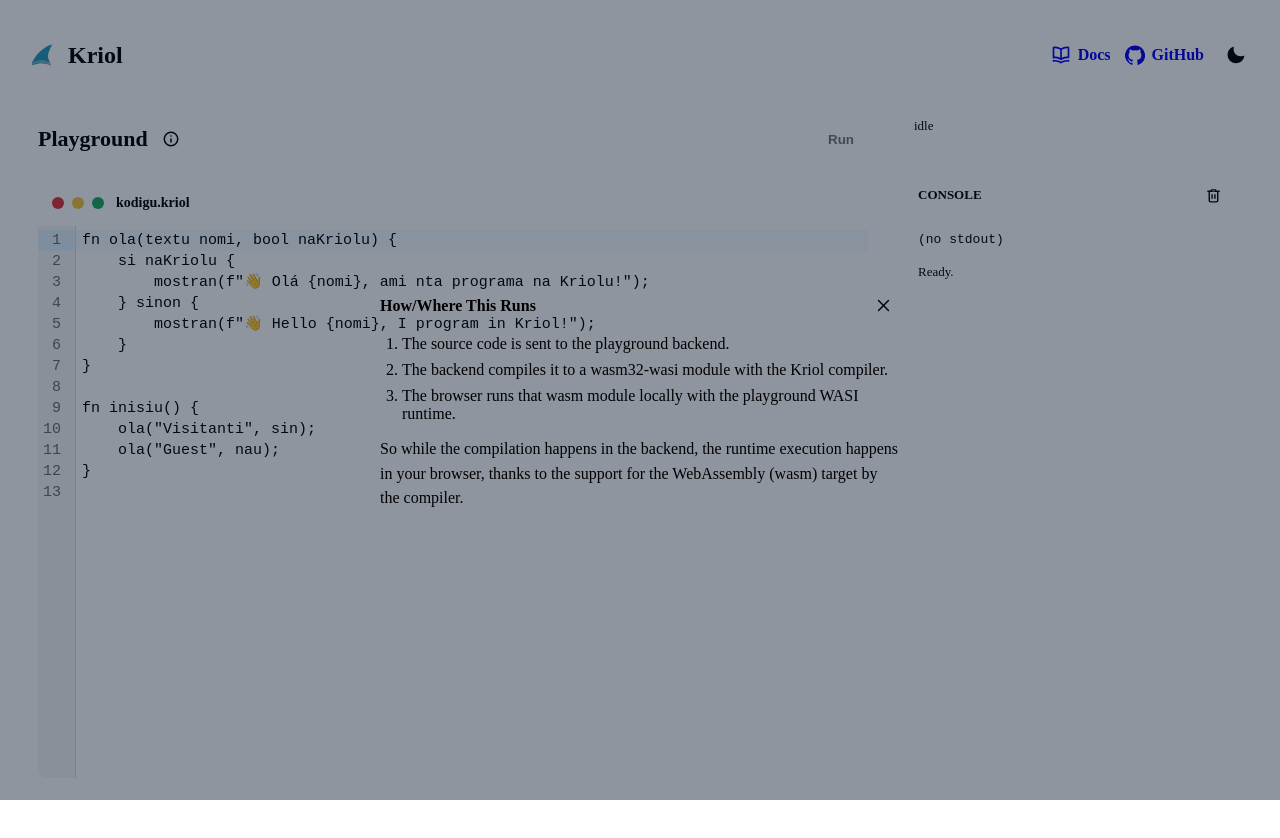
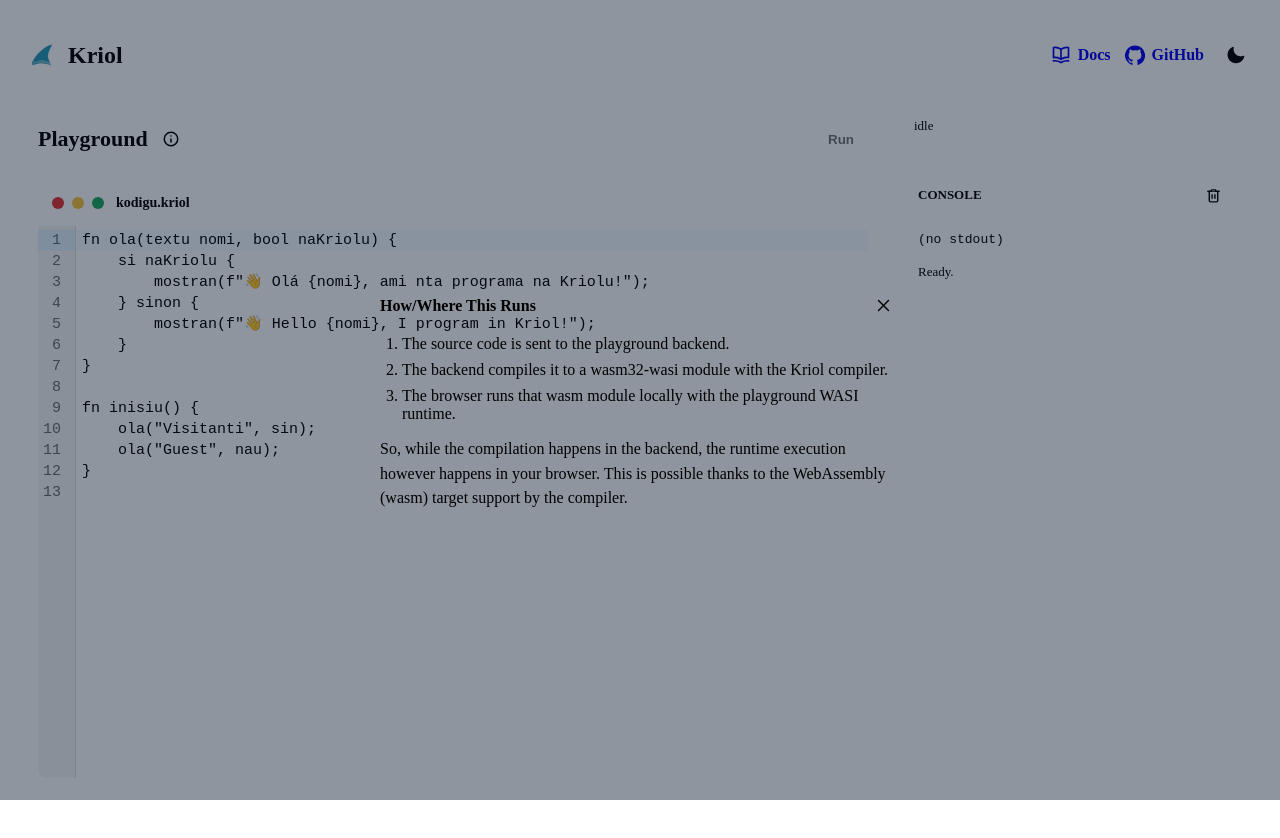
Before and after one commit to kriol-lang/kriol-playground, a SvelteKit app: page / in a window 1280 px wide. Both pictures are taken after a click on the button 170 px from the left and 139 px from the top of the page. Shown: the top 838 px of the page. Built offline with nearby package versions, Linux system fonts and the light colour scheme.

Commit message:
chore: Better reword playground info

```diff
--- a/src/routes/+page.svelte
+++ b/src/routes/+page.svelte
@@ -358,7 +358,7 @@ fn inisiu() {
       <li>The backend compiles it to a wasm32-wasi module with the Kriol compiler.</li>
       <li>The browser runs that wasm module locally with the playground WASI runtime.</li>
     </ol>
-    <p>So while the compilation happens in the backend, the runtime execution happens in your browser, thanks to the support for the WebAssembly (wasm) target by the compiler.</p>
+    <p>So, while the compilation happens in the backend, the runtime execution however happens in your browser. This is possible thanks to the WebAssembly (wasm) target support by the compiler.</p>
   </dialog>
 </main>
 
```
